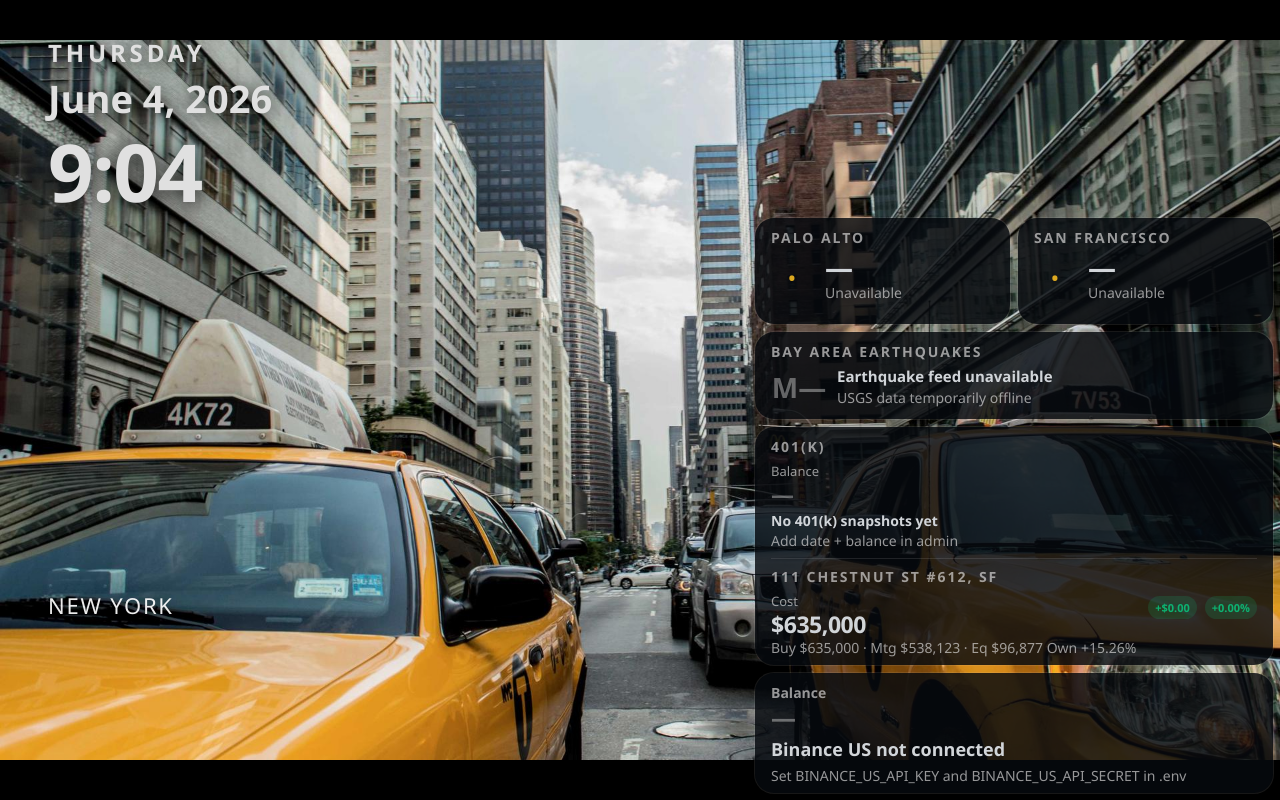
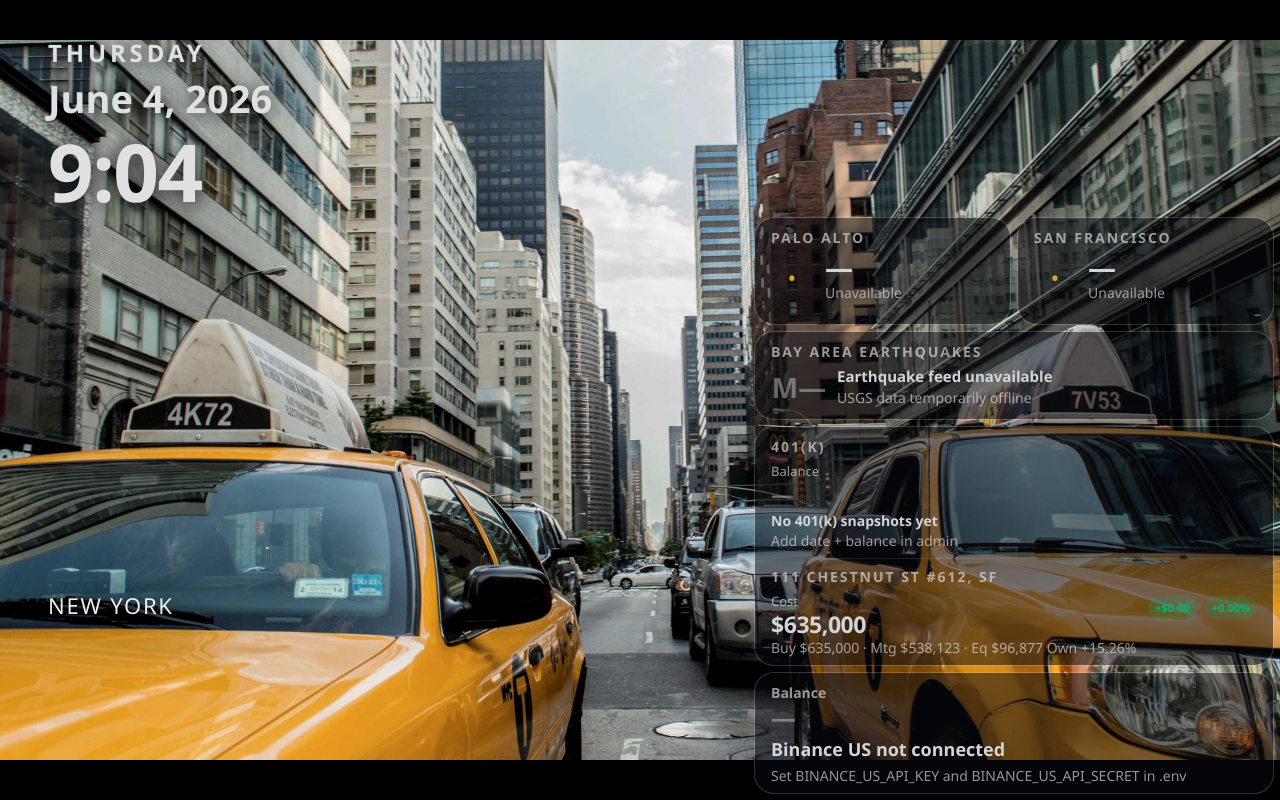
Before and after one commit to dmitruyk/control_addmylegacy, a Django app: page / in a window 1280 px wide. Run offline with Django 5.2, Linux system fonts and the light colour scheme; data comes from the database, SQL or seed files in the repository; data that the repository does not hold is empty.

Commit message:
fix: minor upd

```diff
--- a/static/css/tv.css
+++ b/static/css/tv.css
@@ -643,6 +643,13 @@ html {
   filter: var(--brightness-filter);
 }
 
+/* Gallery HUD: lighter cards so slideshow art shows through (no blur on Tizen M56) */
+.tv-body-gallery.theme-night,
+.tv-body-gallery.theme-auto[data-brightness="night"] {
+  --card-bg: rgba(8, 12, 18, 0.50);
+  --card-border: rgba(255, 255, 255, 0.22);
+}
+
 /* Tizen M56: backdrop-filter clips content along the top inside rounded cards */
 .tv-body-gallery .tv-widget-card,
 .tv-body-gallery .tv-weather-card {
--- a/static/js/tv-slideshow.js
+++ b/static/js/tv-slideshow.js
@@ -21,6 +21,8 @@
   var warming = false;
   var SLIDE_INDEX_KEY = "aml-tv-slide-index";
   var SLIDE_LIST_KEY = "aml-tv-slide-list-key";
+  var lastAppliedDurationMs = null;
+  var lastAppliedTransitionSec = null;
 
   function parseSlidesPayload(raw) {
     var data;
@@ -143,7 +145,20 @@
   }
 
   function applyTimingFromDom() {
-    applyTransitionSeconds(readNumberAttr("data-transition-seconds", 2));
+    var durationMs = readSlideDurationMs();
+    var transitionSec = readNumberAttr("data-transition-seconds", 2);
+    var timingChanged =
+      lastAppliedDurationMs !== durationMs || lastAppliedTransitionSec !== transitionSec;
+
+    applyTransitionSeconds(transitionSec);
+
+    /* Config poll (default 60s) must not reset the timer when timing is unchanged. */
+    if (!timingChanged) {
+      return;
+    }
+
+    lastAppliedDurationMs = durationMs;
+    lastAppliedTransitionSec = transitionSec;
 
     if (started && slides.length > 1) {
       scheduleNextSlide();
```
